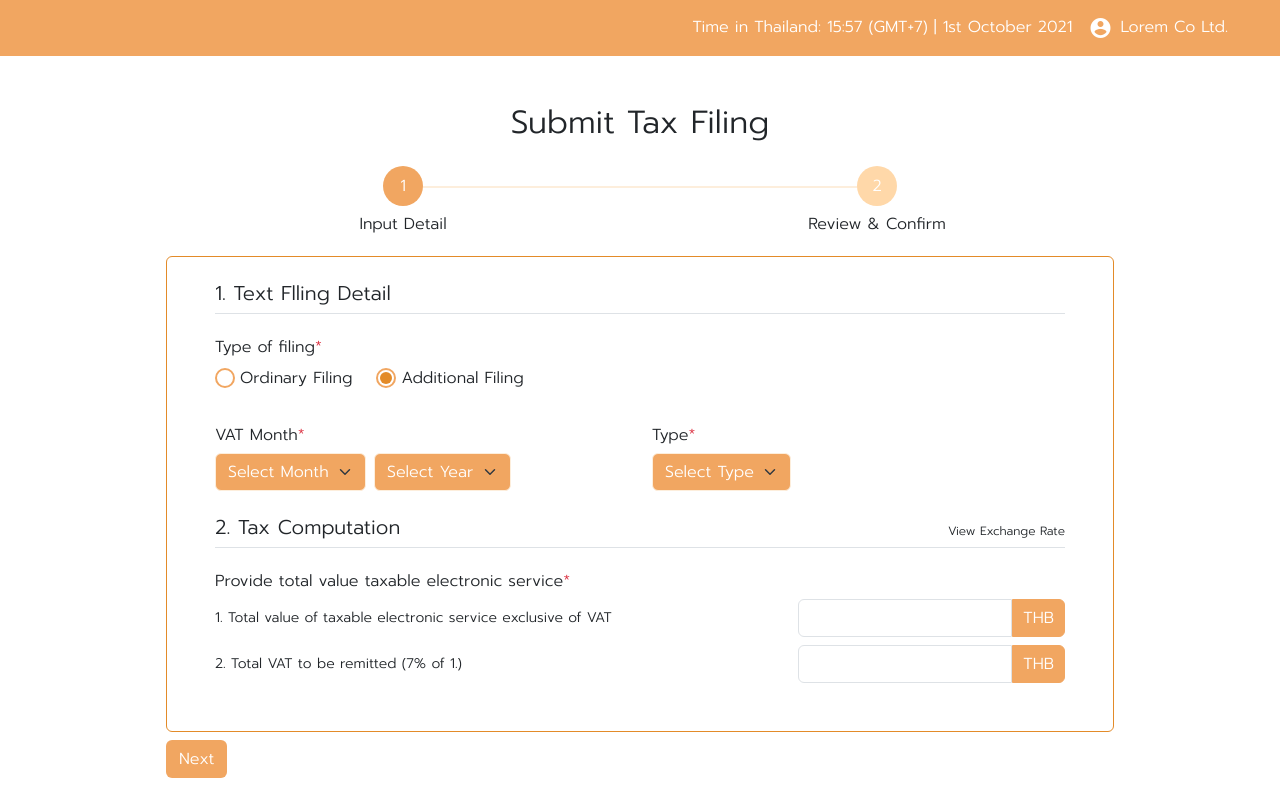
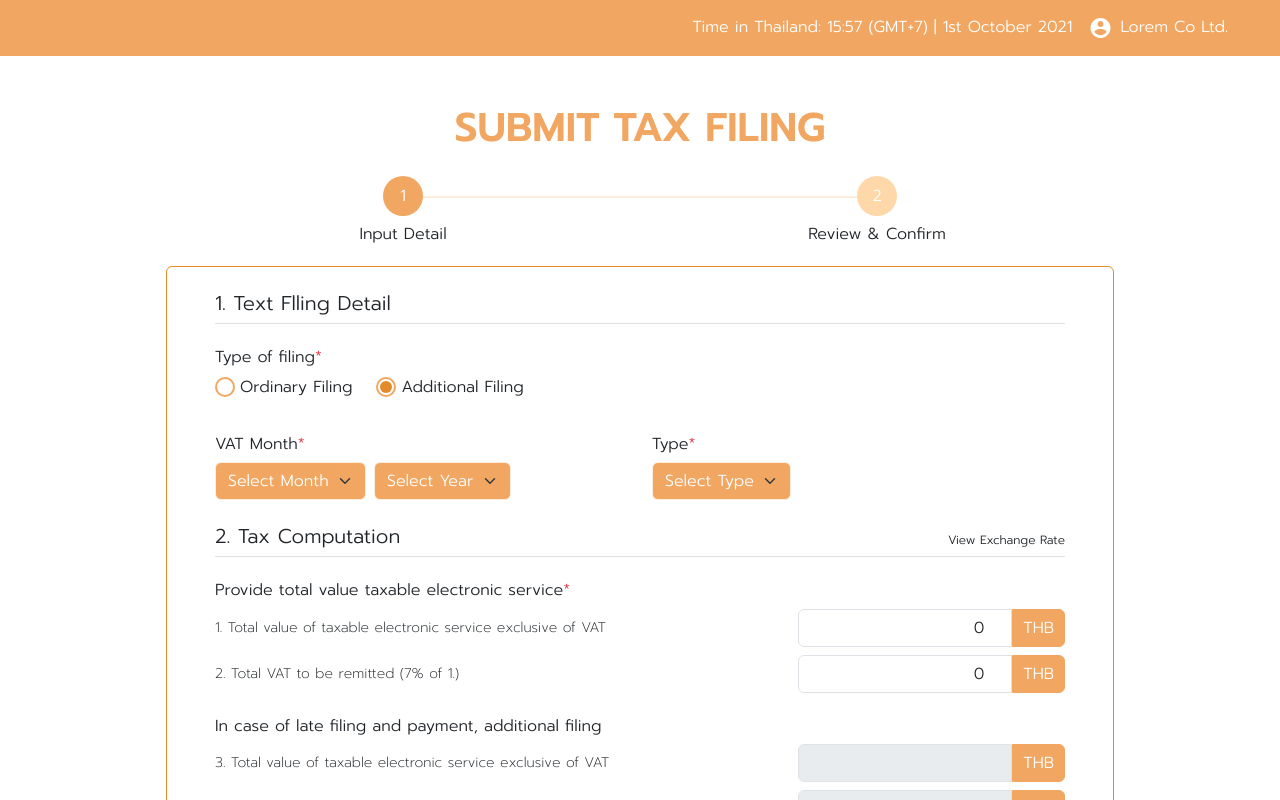
Before and after one commit to MiniPair803/test-angular, an Angular app: page / in a window 1280 px wide. Both pictures are taken after a click on the label "Additional Filing". Shown: the top 800 px of the page. Built offline with nearby package versions, Linux system fonts and the light colour scheme.

Commit message:
input number

```diff
--- a/src/app/tax-filing/input-detail/input-detail.component.css
+++ b/src/app/tax-filing/input-detail/input-detail.component.css
@@ -1,9 +1,15 @@
+.toppic {
+  font-size: 16px;
+  font-weight: 400;
+}
+
 .subtext {
   font-size: 12px;
 }
 
 .chioce {
   font-size: 14px;
+  font-weight: 200;
 }
 
 .text-container {
--- a/src/app/tax-filing/input-detail/input-detail.component.html
+++ b/src/app/tax-filing/input-detail/input-detail.component.html
@@ -30,9 +30,9 @@
         </div>
       </div>
     </div>
-    <div class="col-12 col-md-6 my-2 my-md-0" *ngIf="selectedOption === '1'">
+    <div class="col-12 col-md-6 my-2 my-lg-0" *ngIf="selectedOption === '1'">
       <h6 class="fw-normal">Type<span class="text-danger">*</span></h6>
-      <div class="d-flex">
+      <div class="d-flex flex-column flex-md-row">
         <div class="me-2">
           <app-dropdown-list
             [defaultOption]="'Select Type'"
@@ -49,29 +49,73 @@
   </div>
 </div>
 <div class="my-4">
-  <h6 class="fw-normal">
+  <h6 class="toppic">
     Provide total value taxable electronic service<span class="text-danger"
       >*</span
     >
   </h6>
-  <div class="row align-items-center">
-    <div class="col-12 col-lg-8">
+  <div class="row my-2">
+    <div class="col-12 col-lg-8 d-flex align-items-center">
       <div class="chioce">
         1. Total value of taxable electronic service exclusive of VAT
       </div>
     </div>
     <div class="col-12 col-lg-4 text-container">
-      <input class="form-control" />
+      <input
+        id="saleAmount"
+        name="saleAmount"
+        type="number"
+        min="0"
+        step="0.01"
+        class="form-control text-end"
+        onkeyup="if(value<0) value='';"
+        [(ngModel)]="valueInput.saleAmount"
+        (blur)="formatCurrency($event)"
+      />
       <span class="span-text">THB</span>
     </div>
   </div>
-  <div class="row my-2 align-items-center">
-    <div class="col-12 col-lg-8">
+  <div class="row my-2">
+    <div class="col-12 col-lg-8 d-flex align-items-center">
       <div class="chioce">2. Total VAT to be remitted (7% of 1.)</div>
     </div>
     <div class="col-12 col-lg-4 text-container">
-      <input class="form-control" />
+      <input
+        id="taxAmount"
+        name="taxAmount"
+        type="number"
+        min="0"
+        step="0.01"
+        class="form-control text-end"
+        onkeyup="if(value<0) value='';"
+        [(ngModel)]="valueInput.taxAmount"
+        (blur)="formatCurrency($event)"
+      />
       <span class="span-text">THB</span>
     </div>
   </div>
 </div>
+
+<div *ngIf="selectedOption === '1'" class="my-4">
+  <h6 class="toppic">In case of late filing and payment, additional filing</h6>
+  <div class="row my-2">
+    <div class="col-12 col-lg-8 d-flex align-items-center">
+      <div class="chioce">
+        3. Total value of taxable electronic service exclusive of VAT
+      </div>
+    </div>
+    <div class="col-12 col-lg-4 text-container">
+      <input class="form-control" disabled />
+      <span class="span-text">THB</span>
+    </div>
+  </div>
+  <div class="row my-2">
+    <div class="col-12 col-lg-8 d-flex align-items-center">
+      <div class="chioce">4. Total VAT to be remitted</div>
+    </div>
+    <div class="col-12 col-lg-4 text-container">
+      <input class="form-control" disabled />
+      <span class="span-text">THB</span>
+    </div>
+  </div>
+</div>
--- a/src/app/tax-filing/input-detail/input-detail.component.ts
+++ b/src/app/tax-filing/input-detail/input-detail.component.ts
@@ -41,11 +41,11 @@ export class InputDetailComponent implements OnInit, OnChanges {
   @Input() selectedMonth: string = '';
   @Input() selectedYear: string = '';
 
+  valueInput: any = { saleAmount: 0, taxAmount: 0 };
+
   constructor() {}
 
-  ngOnInit(): void {
-    console.log(this.year, this.date.getFullYear());
-  }
+  ngOnInit(): void {}
 
   ngOnChanges(): void {}
 
@@ -60,4 +60,17 @@ export class InputDetailComponent implements OnInit, OnChanges {
     console.log(value);
     this.selectedYear = value;
   }
+
+  formatCurrency(event: Event) {
+    const target = event.target as HTMLInputElement;
+    const id = target.id;
+    let value = 0;
+    if (target.value.slice(0, 1) !== '0') {
+      value = Number(Number(target.value).toFixed(2));
+    } else {
+      value = 0;
+    }
+    this.valueInput[id] = value;
+    console.log(this.valueInput);
+  }
 }
--- a/src/app/tax-filing/review-confirm/review-confirm.component.css
+++ b/src/app/tax-filing/review-confirm/review-confirm.component.css
@@ -0,0 +1,13 @@
+.toppic {
+  font-size: 16px;
+  font-weight: 400;
+}
+
+.subtext {
+  font-size: 12px;
+}
+
+.chioce {
+  font-size: 14px;
+  font-weight: 200;
+}
--- a/src/app/tax-filing/tax-filing.component.css
+++ b/src/app/tax-filing/tax-filing.component.css
@@ -1,3 +1,8 @@
+.text-header {
+  color: #F1A661;
+  font-weight: 600;
+}
+
 .box {
   border: 1px solid #E38B29;
 }
--- a/src/app/tax-filing/tax-filing.component.html
+++ b/src/app/tax-filing/tax-filing.component.html
@@ -1,6 +1,6 @@
 <div class="container py-5 p-md-5">
   <div class="d-flex justify-content-center">
-    <h2 class="text-center">Submit Tax Filing</h2>
+    <h1 class="text-center text-header">SUBMIT TAX FILING</h1>
   </div>
   <div class="my-2 p-2 px-md-5 d-flex justify-content-center flex-column">
     <app-stepper
@@ -24,7 +24,7 @@
         </div>
       </div>
     </div>
-    <div class="my-2">
+    <div class="my-4">
       <button
         *ngIf="currentStep > 1"
         class="btn btn-next"
```
